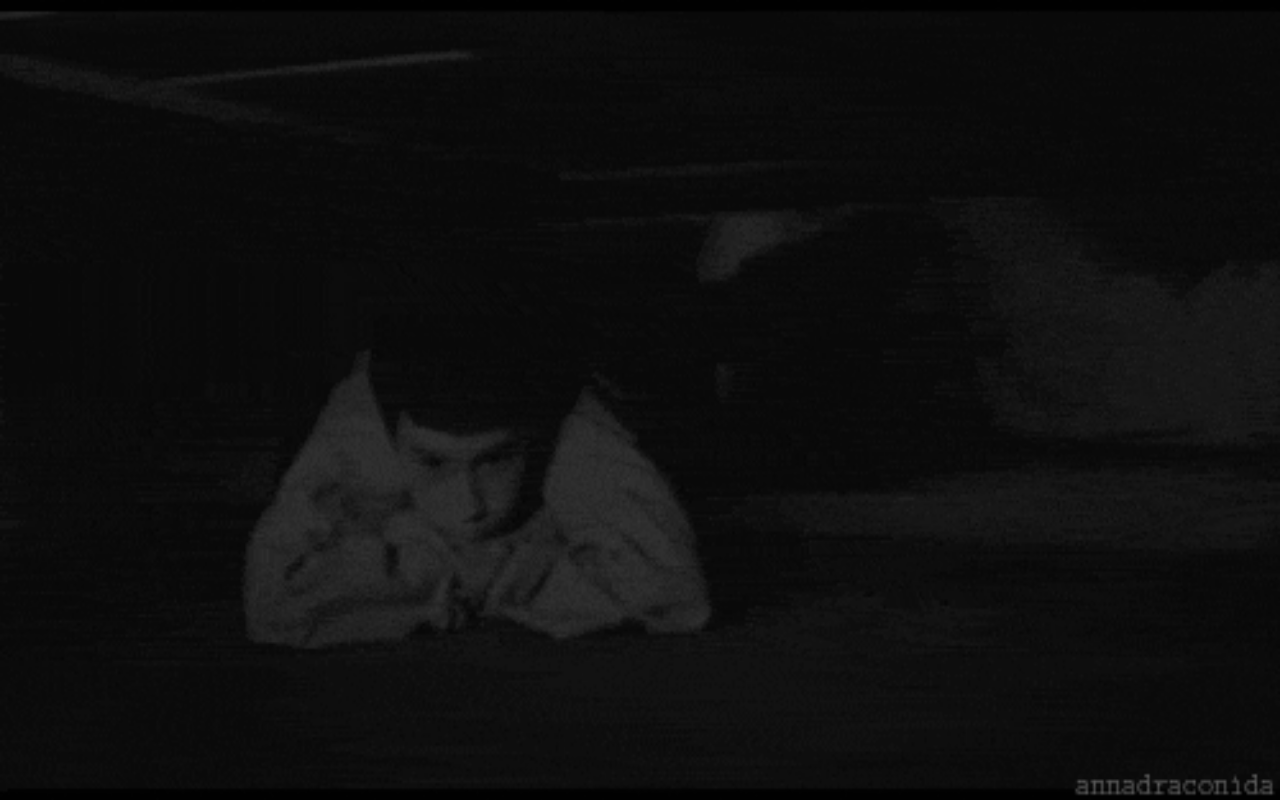
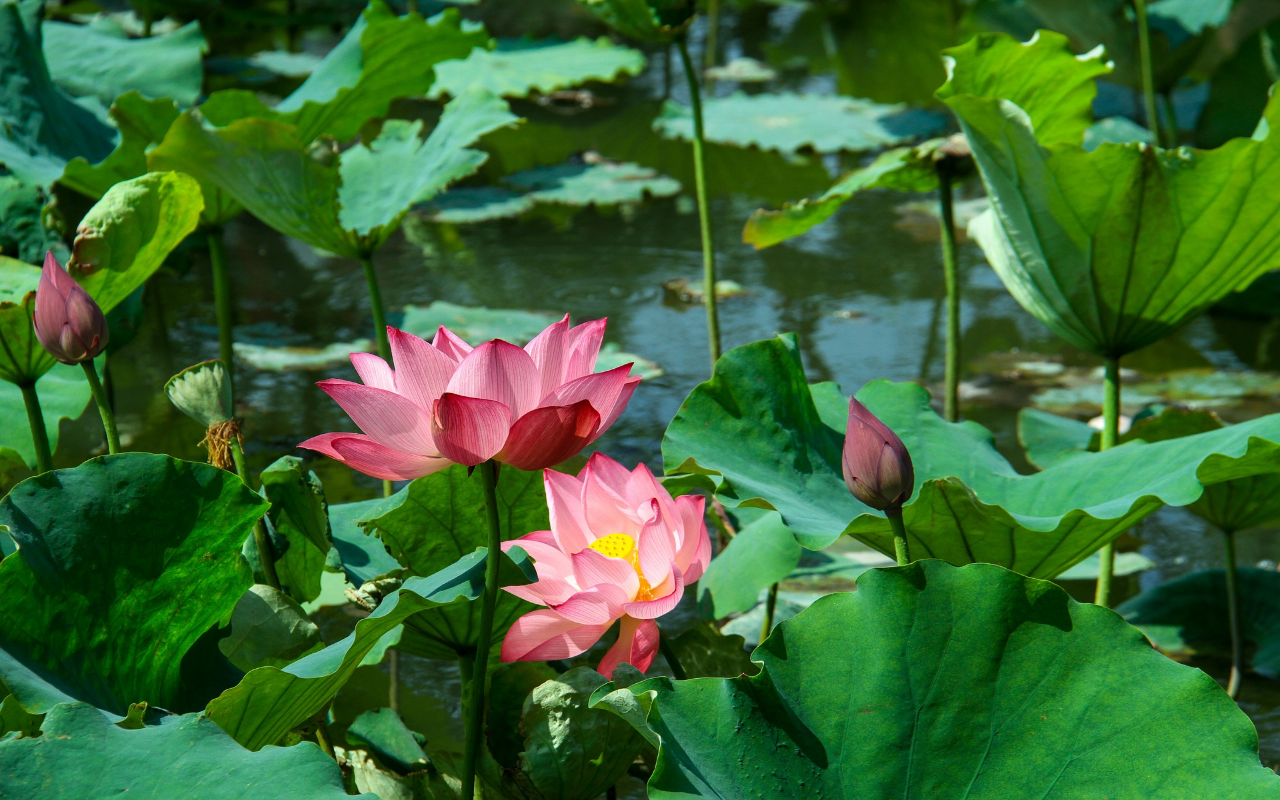
Before and after one commit to yita0101/NightmarePage, a plain HTML site: page index.html in a window 1280 px wide. Drawn offline with Linux system fonts and the light colour scheme.

Commit message:
lotus flower pic

```diff
--- a/index.html
+++ b/index.html
@@ -18,12 +18,11 @@
     #img {
         width: 100%;
         height: 100%;
-        object-fit:fill;
     }
 </style>
 
 <body>
-    <img id="img" src="./img/35a85edf8db1cb13bb71a53cdc54564e92584b81.gif" alt="">
+    <img id="img" src="./img/lotus-leaf-g1fd5d470c_1920.jpg" alt="">
 </body>
 
 </html>
```
Also changed, not shown: img/lotus-leaf-g1fd5d470c_1920.jpg (added), 1 other file.
